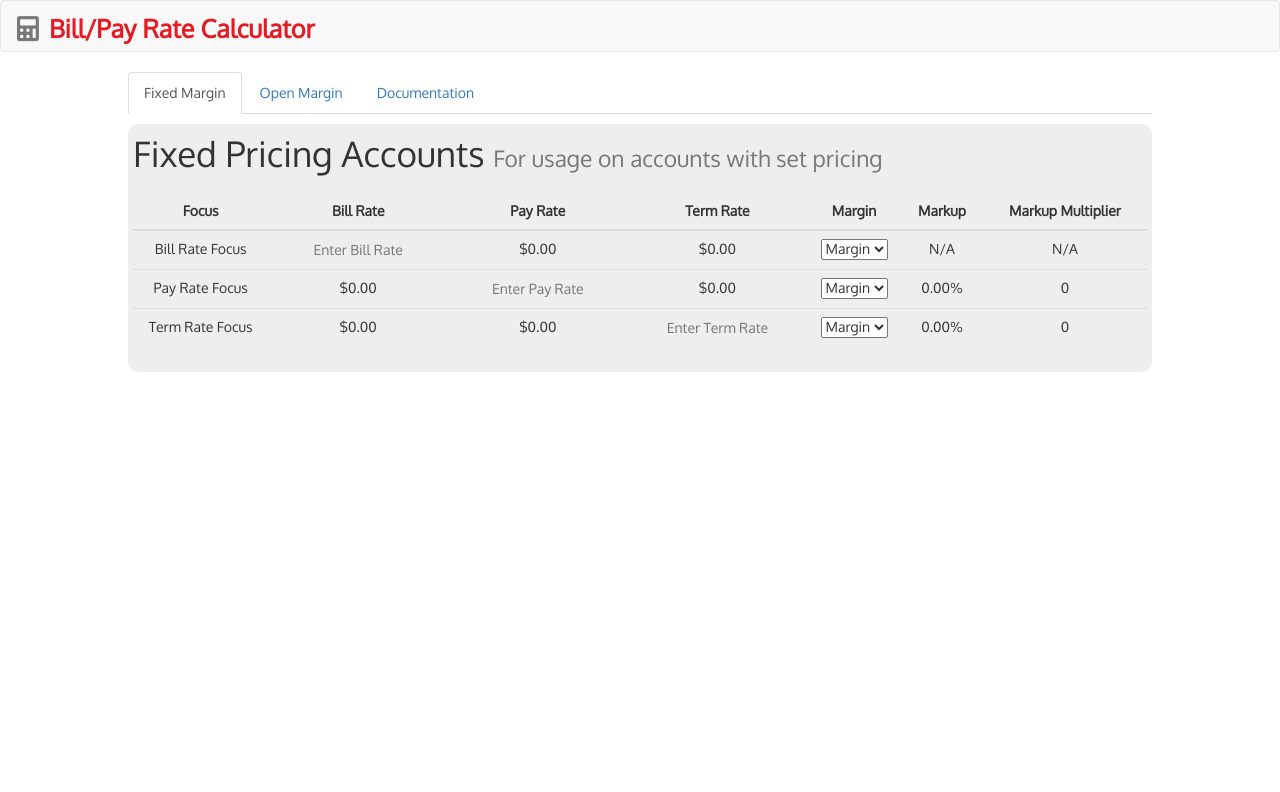
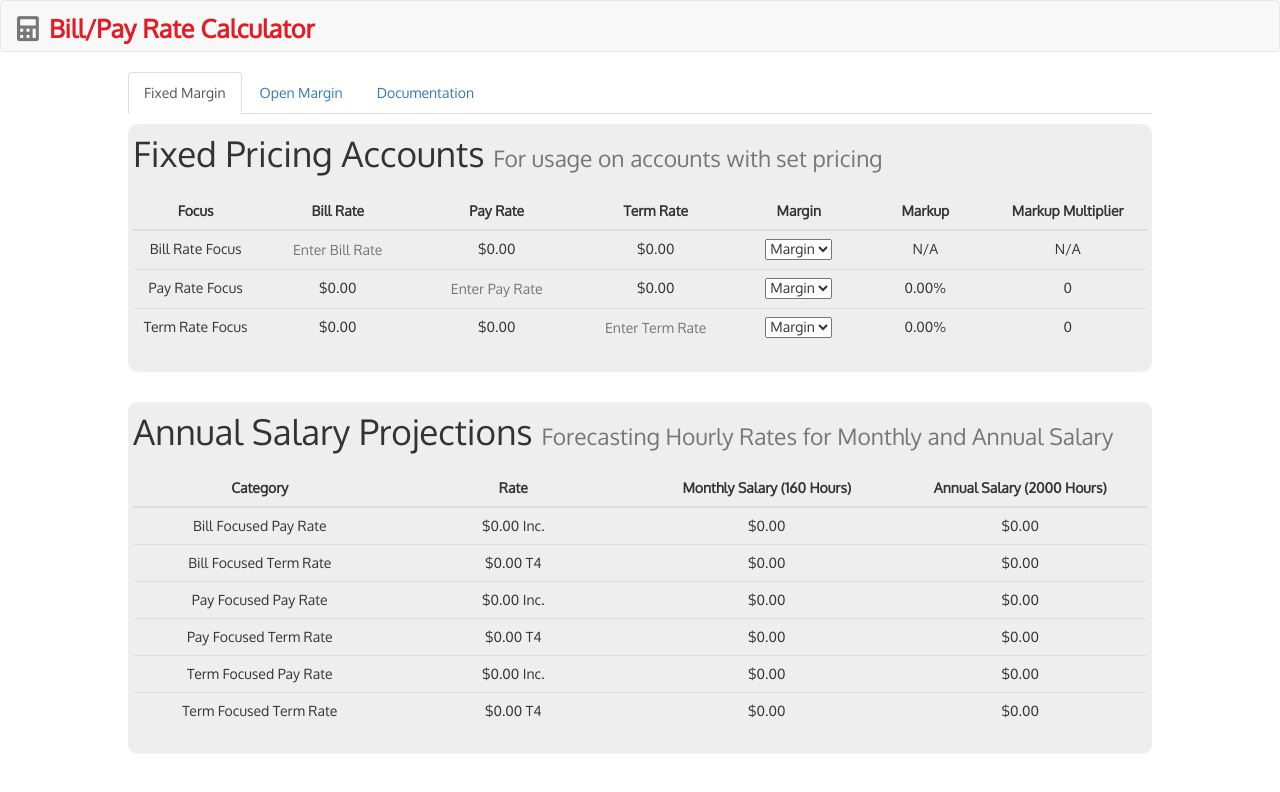
Before and after one commit to tpedora/payments, a React (Create React App) app: page / in a window 1280 px wide. Shown: the top 792 px of the page. Built offline with nearby package versions, Linux system fonts and the light colour scheme.

Commit message:
Fixed Salary 0 decimals

```diff
--- a/src/components/Fixed/Fixed.css
+++ b/src/components/Fixed/Fixed.css
@@ -34,3 +34,8 @@ th {
   width: 164px;
   max-width: 164px;
 }
+
+.salary td, th {
+  max-width: 130px;
+  width: 130px;
+}
--- /dev/null
+++ b/src/components/Fixed/FixedSalary.js
@@ -0,0 +1,79 @@
+import React from 'react';
+import { Jumbotron, Table } from 'react-bootstrap';
+
+class FixedSalary extends React.Component {
+    render() {
+
+        const billPayMonthly = parseFloat(this.props.billFocusPay * 160).toFixed(2);
+        const billPayAnnually = parseFloat(this.props.billFocusPay * 2000).toFixed(2);
+        const billTermMonthly = parseFloat(this.props.billFocusTerm * 160).toFixed(2);
+        const billTermAnnually = parseFloat(this.props.billFocusTerm * 2000).toFixed(2);
+
+        const payPayMonthly = parseFloat(this.props.payFocusPay * 160).toFixed(2);
+        const payPayAnnually = parseFloat(this.props.payFocusPay * 2000).toFixed(2);
+        const payTermMonthly = parseFloat(this.props.payFocusTerm * 160).toFixed(2);
+        const payTermAnnually = parseFloat(this.props.payFocusTerm * 2000).toFixed(2);
+
+        const termPayMonthly = parseFloat(this.props.termFocusPay * 160).toFixed(2);
+        const termPayAnnually = parseFloat(this.props.termFocusPay * 2000).toFixed(2);
+        const termTermMonthly = parseFloat(this.props.termFocusTerm * 160).toFixed(2);
+        const termTermAnnually = parseFloat(this.props.termFocusTerm * 2000).toFixed(2);
+
+        return (
+            <Jumbotron className="jumbo-fixed">
+                <h2 className="fixed-docs">
+                Annual Salary Projections <small>Forecasting Hourly Rates for Monthly and Annual Salary</small>
+                </h2>
+                <Table responsive>
+                    <thead className="salary">
+                        <tr>
+                            <th>Category</th>
+                            <th>Rate</th>
+                            <th>Monthly Salary (160 Hours)</th>
+                            <th>Annual Salary (2000 Hours)</th>
+                        </tr>
+                        <tr>
+                            <td>Bill Focused Pay Rate</td>
+                            <td>${this.props.billFocusPay} Inc.</td>
+                            <td>${billPayMonthly}</td>
+                            <td>${billPayAnnually}</td>
+                        </tr>
+                        <tr>
+                            <td>Bill Focused Term Rate</td>
+                            <td>${this.props.billFocusTerm} T4</td>
+                            <td>${billTermMonthly}</td>
+                            <td>${billTermAnnually}</td>
+                        </tr>
+                        <tr>
+                            <td>Pay Focused Pay Rate</td>
+                            <td>${this.props.payFocusPay} Inc.</td>
+                            <td>${payPayMonthly}</td>
+                            <td>${payPayAnnually}</td>
+                        </tr>
+                        <tr>
+                            <td>Pay Focused Term Rate</td>
+                            <td>${this.props.payFocusTerm} T4</td>
+                            <td>${payTermMonthly}</td>
+                            <td>${payTermAnnually}</td>
+                        </tr>
+                        <tr>
+                            <td>Term Focused Pay Rate</td>
+                            <td>${this.props.termFocusPay} Inc.</td>
+                            <td>${termPayMonthly}</td>
+                            <td>${termPayAnnually}</td>
+                        </tr>
+                        <tr>
+                            <td>Term Focused Term Rate</td>
+                            <td>${this.props.termFocusTerm} T4</td>
+                            <td>${termTermMonthly}</td>
+                            <td>${termTermAnnually}</td>
+                        </tr>
+
+                    </thead>
+                </Table>
+            </Jumbotron>
+        )
+    }
+}
+
+export default FixedSalary;
--- /dev/null
+++ b/src/components/Open/OpenSalary.js
@@ -0,0 +1,79 @@
+import React from 'react';
+import { Jumbotron, Table } from 'react-bootstrap';
+
+class OpenSalary extends React.Component {
+    render() {
+
+        const billPayMonthly = parseFloat(this.props.billFocusPay * 160).toFixed(2);
+        const billPayAnnually = parseFloat(this.props.billFocusPay * 2000).toFixed(2);
+        const billTermMonthly = parseFloat(this.props.billFocusTerm * 160).toFixed(2);
+        const billTermAnnually = parseFloat(this.props.billFocusTerm * 2000).toFixed(2);
+
+        const payPayMonthly = parseFloat(this.props.payFocusPay * 160).toFixed(2);
+        const payPayAnnually = parseFloat(this.props.payFocusPay * 2000).toFixed(2);
+        const payTermMonthly = parseFloat(this.props.payFocusTerm * 160).toFixed(2);
+        const payTermAnnually = parseFloat(this.props.payFocusTerm * 2000).toFixed(2);
+
+        const termPayMonthly = parseFloat(this.props.termFocusPay * 160).toFixed(2);
+        const termPayAnnually = parseFloat(this.props.termFocusPay * 2000).toFixed(2);
+        const termTermMonthly = parseFloat(this.props.termFocusTerm * 160).toFixed(2);
+        const termTermAnnually = parseFloat(this.props.termFocusTerm * 2000).toFixed(2);
+
+        return (
+            <Jumbotron className="jumbo-fixed">
+                <h2 className="fixed-docs">
+                Annual Salary Projections <small>Forecasting Hourly Rates for Monthly and Annual Salary</small>
+                </h2>
+                <Table responsive>
+                    <thead className="salary">
+                        <tr>
+                            <th>Category</th>
+                            <th>Rate</th>
+                            <th>Monthly Salary (160 Hours)</th>
+                            <th>Annual Salary (2000 Hours)</th>
+                        </tr>
+                        <tr>
+                            <td>Bill Focused Pay Rate</td>
+                            <td>${this.props.billFocusPay} Inc.</td>
+                            <td>${billPayMonthly}</td>
+                            <td>${billPayAnnually}</td>
+                        </tr>
+                        <tr>
+                            <td>Bill Focused Term Rate</td>
+                            <td>${this.props.billFocusTerm} T4</td>
+                            <td>${billTermMonthly}</td>
+                            <td>${billTermAnnually}</td>
+                        </tr>
+                        <tr>
+                            <td>Pay Focused Pay Rate</td>
+                            <td>${this.props.payFocusPay} Inc.</td>
+                            <td>${payPayMonthly}</td>
+                            <td>${payPayAnnually}</td>
+                        </tr>
+                        <tr>
+                            <td>Pay Focused Term Rate</td>
+                            <td>${this.props.payFocusTerm} T4</td>
+                            <td>${payTermMonthly}</td>
+                            <td>${payTermAnnually}</td>
+                        </tr>
+                        <tr>
+                            <td>Term Focused Pay Rate</td>
+                            <td>${this.props.termFocusPay} Inc.</td>
+                            <td>${termPayMonthly}</td>
+                            <td>${termPayAnnually}</td>
+                        </tr>
+                        <tr>
+                            <td>Term Focused Term Rate</td>
+                            <td>${this.props.termFocusTerm} T4</td>
+                            <td>${termTermMonthly}</td>
+                            <td>${termTermAnnually}</td>
+                        </tr>
+
+                    </thead>
+                </Table>
+            </Jumbotron>
+        )
+    }
+}
+
+export default OpenSalary;
--- a/src/containers/FixedContainer/FixedContainer.js
+++ b/src/containers/FixedContainer/FixedContainer.js
@@ -1,6 +1,7 @@
 import React from 'react';
 import Fixed from '../../components/Fixed/Fixed';
 import Rates from '../../data/TermFees.json';
+import FixedSalary from '../../components/Fixed/FixedSalary';
 
 class FixedContainer extends React.Component {
   constructor(props) {
@@ -63,10 +64,12 @@ class FixedContainer extends React.Component {
     const pBill = parseFloat(this.state.pPay * this.state.pMarkup).toFixed(2);
     const pTerm = parseFloat(this.state.pPay * Rates["tMargin"]).toFixed(2);
     const pPercent = parseFloat(this.state.pMarkupPercent).toFixed(2);
+    const pPayDecimal = parseFloat(this.state.pPay).toFixed(2);
 
 // Variables to perform calculations on Term Focused Values
     const tPay = parseFloat(this.state.tRate * Rates["tMarkup"]).toFixed(2);
     const tBill = parseFloat(tPay * this.state.tMarkup).toFixed(2);
+    const tTermDecimal = parseFloat(this.state.tRate).toFixed(2);
     const tPercent = parseFloat(this.state.tMarkupPercent).toFixed(2);
 
     return (
@@ -88,6 +91,13 @@ class FixedContainer extends React.Component {
         termFocusBill={`$${tBill}`}
         termFocusMarkup={this.state.tMarkup}
         termFocusMarkupPercent={`${tPercent}%`} />
+        <FixedSalary
+        billFocusPay={bPay}
+        billFocusTerm={bTerm}
+        payFocusPay={pPayDecimal}
+        payFocusTerm={pTerm}
+        termFocusPay={tPay}
+        termFocusTerm={tTermDecimal} />
       </div>
     )
   }
--- a/src/containers/OpenContainer/OpenContainer.js
+++ b/src/containers/OpenContainer/OpenContainer.js
@@ -1,5 +1,6 @@
 import React from 'react';
 import Open from '../../components/Open/Open';
+import OpenSalary from '../../components/Open/OpenSalary';
 import Rates from '../../data/TermFees.json';
 
 class OpenContainer extends React.Component {
@@ -30,9 +31,19 @@ class OpenContainer extends React.Component {
     this.setState({bMargin: num});
   }
 
+  // updatebBill(num) {
+  //   if (this.state.bBill === undefined) {
+  //     this.setState({bBill: 0});
+  //   } else {
+  //     this.setState({bBill: num});
+  //   }
+  // }
+
   updatebBill(num) {
-    this.setState({bBill: num});
-  }
+    this.setState(prevState => ({
+        bBill: prevState.bBill === undefined ? 0 : num
+    }));
+}
 
 //Methods to update Pay Focus Inputs
   updatepMarkup(num) {
@@ -62,11 +73,13 @@ class OpenContainer extends React.Component {
 //Variables to calculate Pay Focused Values
     const pBill = parseFloat(this.state.pPay * this.state.pMarkup).toFixed(2);
     const pTerm = parseFloat(this.state.pPay * Rates["tMargin"]).toFixed(2);
+    const pPayDecimal = parseFloat(this.state.pPay).toFixed(2);
     const pPercent = parseFloat(this.state.pMarkupPercent).toFixed(2);
 
 //Variables to calculate Term Focused Values
     const tPay = parseFloat(this.state.tRate * Rates["tMarkup"]).toFixed(2);
     const tBill = parseFloat(tPay * this.state.tMarkup).toFixed(2);
+    const tTermDecimal = parseFloat(this.state.tRate).toFixed(2);
     const tPercent = parseFloat(this.state.tMarkupPercent).toFixed(2);
 
     return (
@@ -87,7 +100,14 @@ class OpenContainer extends React.Component {
         termFocusPay={`$${tPay}`}
         termFocusBill={`$${tBill}`}
         termFocusMarkup={this.state.tMarkup}
-        termFocusMarkupPercent={`${tPercent}%`}/>
+        termFocusMarkupPercent={`${tPercent}%`} />
+        <OpenSalary
+        billFocusPay={bPay}
+        billFocusTerm={bTerm}
+        payFocusPay={pPayDecimal}
+        payFocusTerm={pTerm}
+        termFocusPay={tPay}
+        termFocusTerm={tTermDecimal} />
       </div>
     )
   }
```
